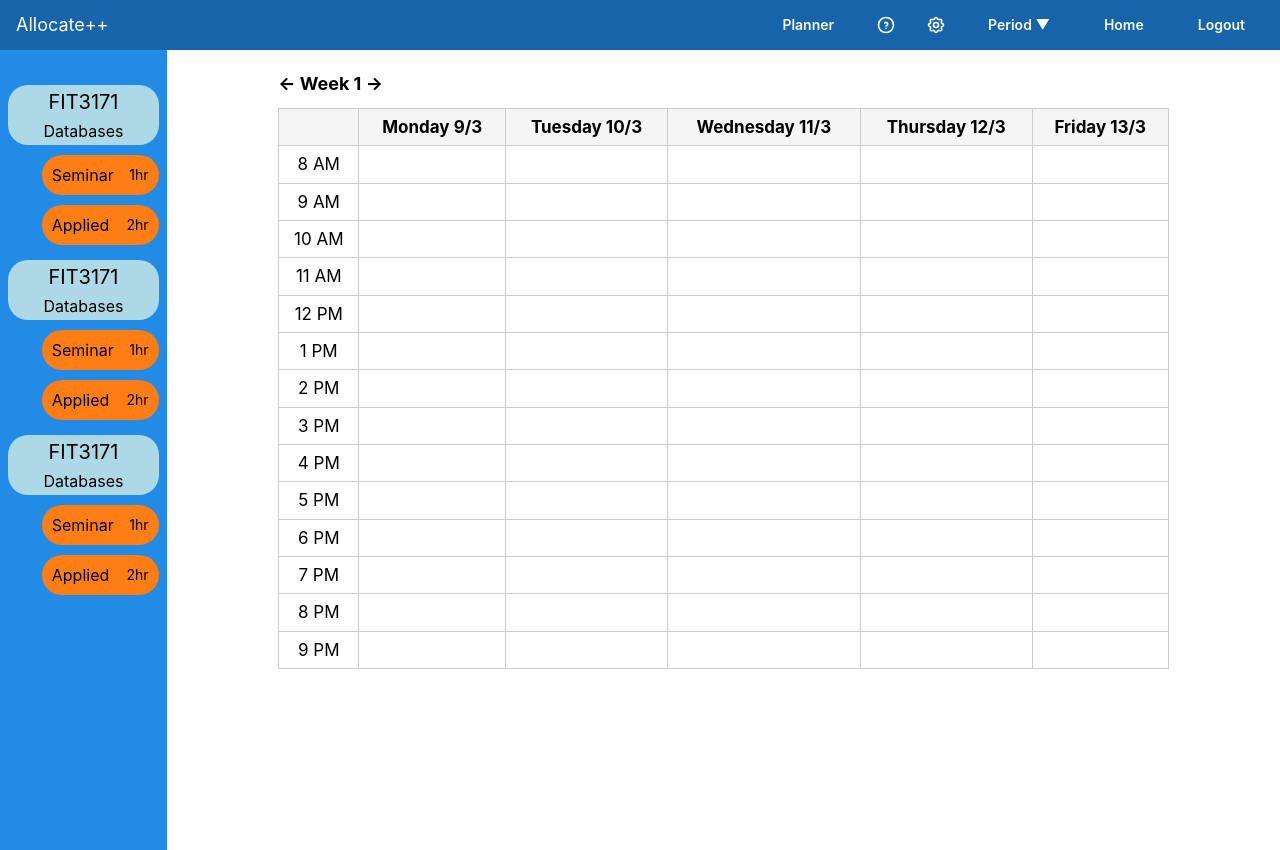
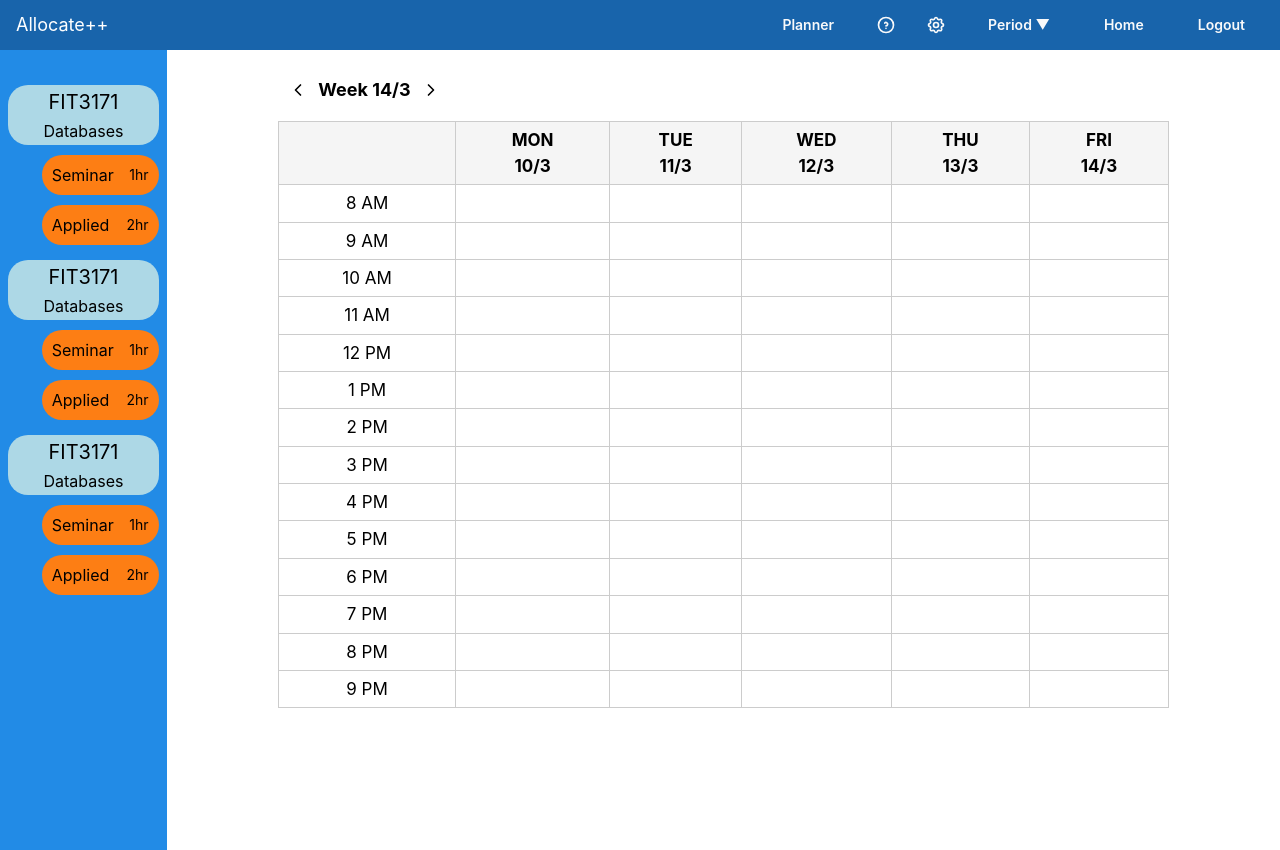
Before and after one commit to RichardLi88/unihack-2025, a React app in the folder project/frontend/: page / in a window 1280 px wide. Built offline with nearby package versions, Linux system fonts and the light colour scheme; the HTML template or start-up script is replaced by a standard one.

Commit message:
add current week, pad 0 for date

```diff
--- a/project/frontend/src/components/Timetable.jsx
+++ b/project/frontend/src/components/Timetable.jsx
@@ -1,21 +1,44 @@
-import React, { useState } from "react";
+import React, { useState, useEffect } from "react";
 import "../css/Timetable.css"; // Ensure your CSS is updated as well
 
-const days = [
-  { name: "Monday", date: "9/3" },
-  { name: "Tuesday", date: "10/3" },
-  { name: "Wednesday", date: "11/3" },
-  { name: "Thursday", date: "12/3" },
-  { name: "Friday", date: "13/3" },
-];
+// Function to get the dates for the current week
+const getCurrentWeekDates = (startDate) => {
+  const dates = [];
+  for (let i = 0; i < 5; i++) { // Only Monday to Friday
+    const date = new Date(startDate);
+    date.setDate(startDate.getDate() + i);
+    dates.push(date);
+  }
+  return dates;
+};
+
+const formatDate = (date) => {
+  const day = String(date.getDate()).padStart(2, "0"); // Pad day with leading zero
+  const month = date.getMonth() + 1; // Months are zero-indexed
+  return `${day}/${month}`;
+};
+
+
 
 const hours = Array.from({ length: 14 }, (_, i) => 8 + i); // 8 AM to 9 PM
 
 const Timetable = () => {
-  // State to track clicked cells
-  const [clickedCells, setClickedCells] = useState({});
-  // State to track if mouse is being dragged
-  const [isDragging, setIsDragging] = useState(false);
+  const [currentWeekStart, setCurrentWeekStart] = useState(new Date()); // Start of the current week (Monday)
+  const [days, setDays] = useState([]); // Dynamically generated days array
+  const [clickedCells, setClickedCells] = useState({}); // State to track clicked cells
+  const [isDragging, setIsDragging] = useState(false); // State to track if mouse is being dragged
+
+  // Update the days array whenever the current week changes
+  useEffect(() => {
+    const startOfWeek = new Date(currentWeekStart);
+    startOfWeek.setDate(startOfWeek.getDate() - startOfWeek.getDay() + 1); // Set to Monday of the current week
+    const weekDates = getCurrentWeekDates(startOfWeek);
+    const updatedDays = weekDates.map((date, index) => ({
+      name: ["MON", "TUE", "WED", "THU", "FRI"][index],
+      date: formatDate(date),
+    }));
+    setDays(updatedDays);
+  }, [currentWeekStart]);
 
   // Function to handle cell clicks
   const handleCellClick = (day, hour) => {
@@ -44,16 +67,34 @@ const Timetable = () => {
     setIsDragging(false);
   };
 
+  // Function to navigate to the previous week
+  const goToPreviousWeek = () => {
+    const newStartDate = new Date(currentWeekStart);
+    newStartDate.setDate(newStartDate.getDate() - 7);
+    setCurrentWeekStart(newStartDate);
+  };
+
+  // Function to navigate to the next week
+  const goToNextWeek = () => {
+    const newStartDate = new Date(currentWeekStart);
+    newStartDate.setDate(newStartDate.getDate() + 7);
+    setCurrentWeekStart(newStartDate);
+  };
+
   return (
     <div className="timetable-container">
-      <div className="week-header">← Week 1 →</div>
+      <div className="week-header">
+        <p onClick={goToPreviousWeek}><svg  xmlns="http://www.w3.org/2000/svg"  width="20"  height="20"  viewBox="0 0 24 24"  fill="none"  stroke="currentColor"  stroke-width="2"  stroke-linecap="round"  stroke-linejoin="round"  class="icon icon-tabler icons-tabler-outline icon-tabler-chevron-left"><path stroke="none" d="M0 0h24v24H0z" fill="none"/><path d="M15 6l-6 6l6 6" /></svg></p>
+        <span>Week {formatDate(currentWeekStart)}</span>
+        <p onClick={goToNextWeek}><svg  xmlns="http://www.w3.org/2000/svg"  width="20"  height="20"  viewBox="0 0 24 24"  fill="none"  stroke="currentColor"  stroke-width="2"  stroke-linecap="round"  stroke-linejoin="round"  class="icon icon-tabler icons-tabler-outline icon-tabler-chevron-right"><path stroke="none" d="M0 0h24v24H0z" fill="none"/><path d="M9 6l6 6l-6 6" /></svg></p>
+      </div>
       <table className="timetable">
         <thead>
           <tr>
             <th></th>
             {days.map((day) => (
               <th key={day.name}>
-                {day.name} {day.date}
+                {day.name} <br /> {day.date}
               </th>
             ))}
           </tr>
--- a/project/frontend/src/css/Timetable.css
+++ b/project/frontend/src/css/Timetable.css
@@ -8,13 +8,7 @@
     user-select: none;
 
   }
-  .week-header {
-    font-size: 18px;
-    font-weight: bold;
-    margin-bottom: 10px;
-    align-self: flex-start; /* Align the header to the left */
-    margin-left: 10%; /* Match the table's left margin */
-  }
+
   .timetable {
     border-collapse: collapse;
     width: 80%;
@@ -39,3 +33,27 @@
   .empty-slot.clicked {
     background-color: grey;
   }
+
+  .week-header {
+  display: flex;
+
+  align-items: center;
+  font-size: 18px;
+  font-weight: bold;
+  margin-bottom: 10px;
+  width: 80%;
+}
+
+.week-header p {
+  background-color: #ffffff00;
+  border: 0cqh solid;
+  padding: 5px 10px;
+  cursor: pointer;
+  font-size: 14px;
+  padding-top: 10px;
+
+}
+
+.week-header button:hover {
+  background-color: #e0e0e0;
+}
```
